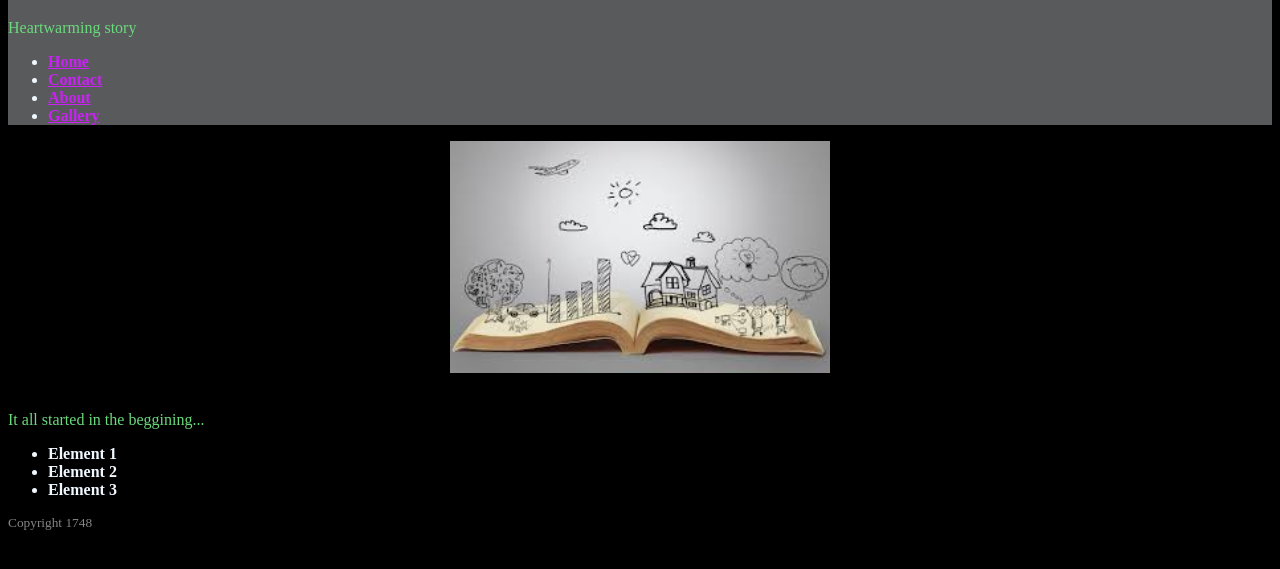
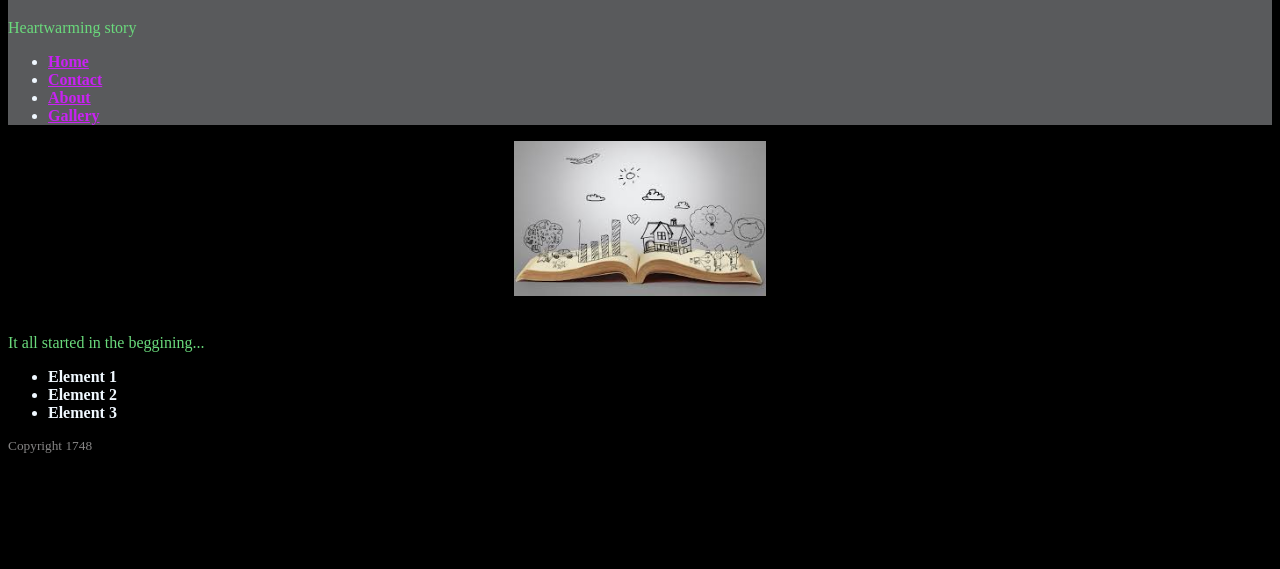
Before and after one commit to Javier945/Css-Style, a plain HTML site: page About.html in a window 1280 px wide. Shown: the part 61-630 px from the top of the page. Drawn offline with Linux system fonts and the light colour scheme.

Commit message:
Update Style.css

```diff
--- a/Style.css
+++ b/Style.css
@@ -5,4 +5,4 @@ p {color: rgb(106, 218, 124);}
 h1 {color: rgb(192, 136, 15);}
 footer {font-size: smaller;color: rgba(202, 200, 200, 0.664);}
 a {color: rgb(201, 34, 243);}
-img {width: 30%;}
+img {width: 20%;}
```
